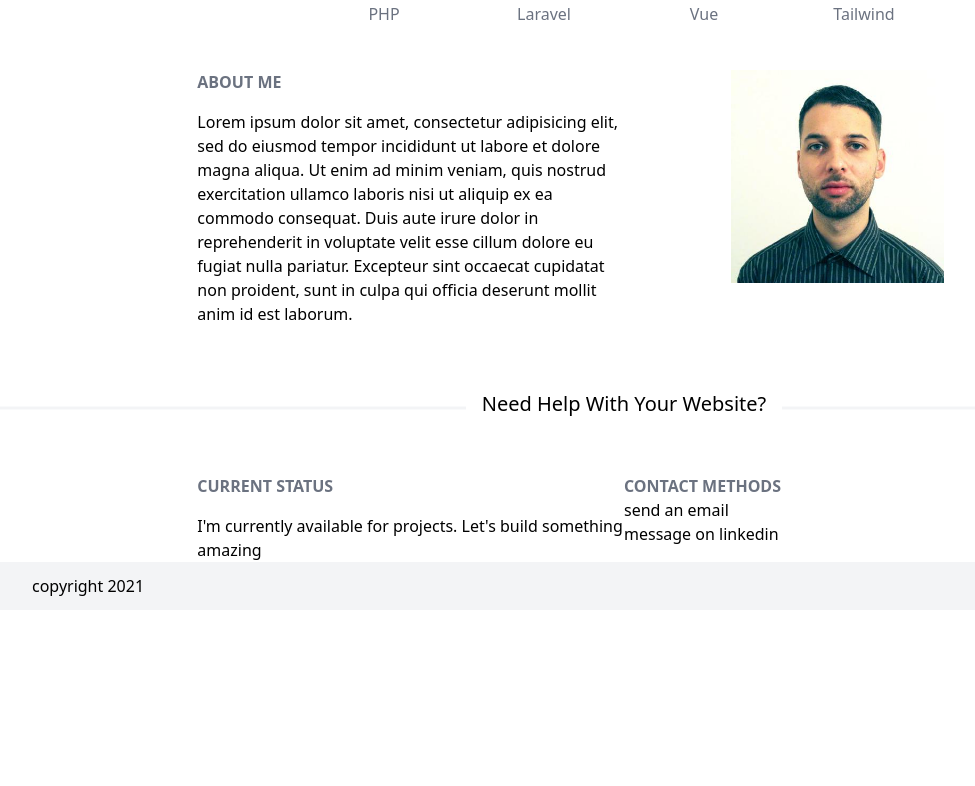
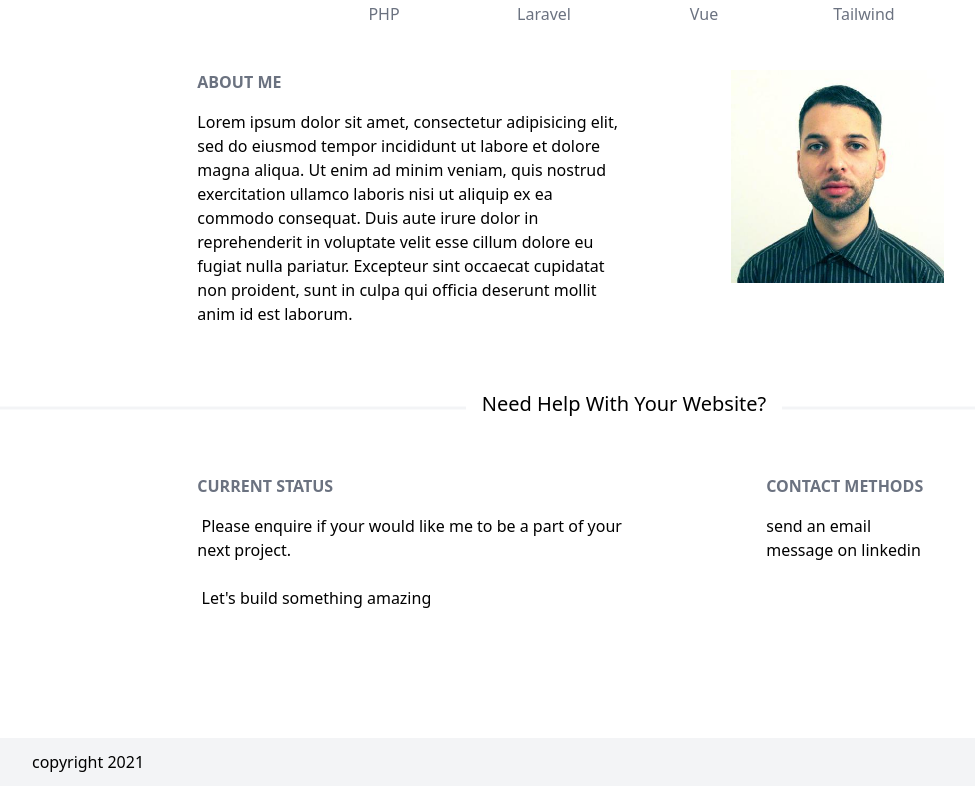
Before and after one commit to luke-joseph/portfolio-2021, a Vue app: page / in a window 1280 px wide. Shown: the part 410-1196 px from the top of the page, without its empty margins (16-991 px from the left). Before the commit the page ends 1020 px from the top, so only its background shows below. Built offline with nearby package versions, Linux system fonts and the light colour scheme.

Commit message:
add footer and basic contact section

```diff
--- a/src/App.vue
+++ b/src/App.vue
@@ -1,8 +1,12 @@
 <template>
-  <div class="h-screen">
+  <div class="">
+
     <nav-bar />
+
     <router-view class="container shadow-lg mx-auto"/>
+
     <footer-component />
+
   </div>
 </template>
 
--- a/src/components/FooterComponent.vue
+++ b/src/components/FooterComponent.vue
@@ -1,9 +1,12 @@
 <template>
   <footer class="h-12 w-full bg-gray-100">
+
     <div class="container mx-auto flex h-full">
+
       <p class="my-auto pl-12">copyright {{ year }}</p>
 
     </div>
+
   </footer>
 </template>
 
--- a/src/components/index/ContactMe.vue
+++ b/src/components/index/ContactMe.vue
@@ -1,5 +1,5 @@
 <template>
-  <div class="flex flex-col w-full mx-auto mt-16">
+  <div class="flex flex-col w-full mx-auto mt-16 mb-32">
 
     <h2 class="z-50 text-center inline-block bg-white?">
       <span class="bg-white px-4 text-xl">Need Help With Your Website?</span>
@@ -11,15 +11,15 @@
 
       <div class="w-1/2">
 
-        <h3 class="font-semibold text-gray-500">CURRENT STATUS</h3>
+        <h3 class="font-semibold text-gray-500 mb-4">CURRENT STATUS</h3>
 
-        <p v-if="available" class="mt-4">
+        <p v-if="available" class="whitespace-pre-wrap">
 
           {{ availableMessage }}
 
         </p>
 
-        <p v-else>
+        <p v-else class="whitespace-pre-wrap">
 
           {{ notAvailableMessage }}
 
@@ -27,9 +27,9 @@
 
       </div>
 
-      <div class="w-1/2">
+      <div class="w-1/3 ml-auto">
 
-        <h3 class="font-semibold text-gray-500">CONTACT METHODS</h3>
+        <h3 class="font-semibold text-gray-500 mb-4">CONTACT METHODS</h3>
 
         <p>send an email</p>
 
@@ -48,8 +48,8 @@ export default {
   data(){
     return{
       available: true,
-      notAvailableMessage: "I'm not currently available for large projects at the moment",
-      availableMessage: "I'm currently available for projects. Let's build something amazing"
+      availableMessage: "Please enquire if your would like me to be a part of your next project.\n\n Let's build something amazing",
+      notAvailableMessage: "I'm not currently available for large projects at the moment \n If you have a smaller scale project feel free to message me and I'll do my best to accomodate you."
     }
   }
 }
```
